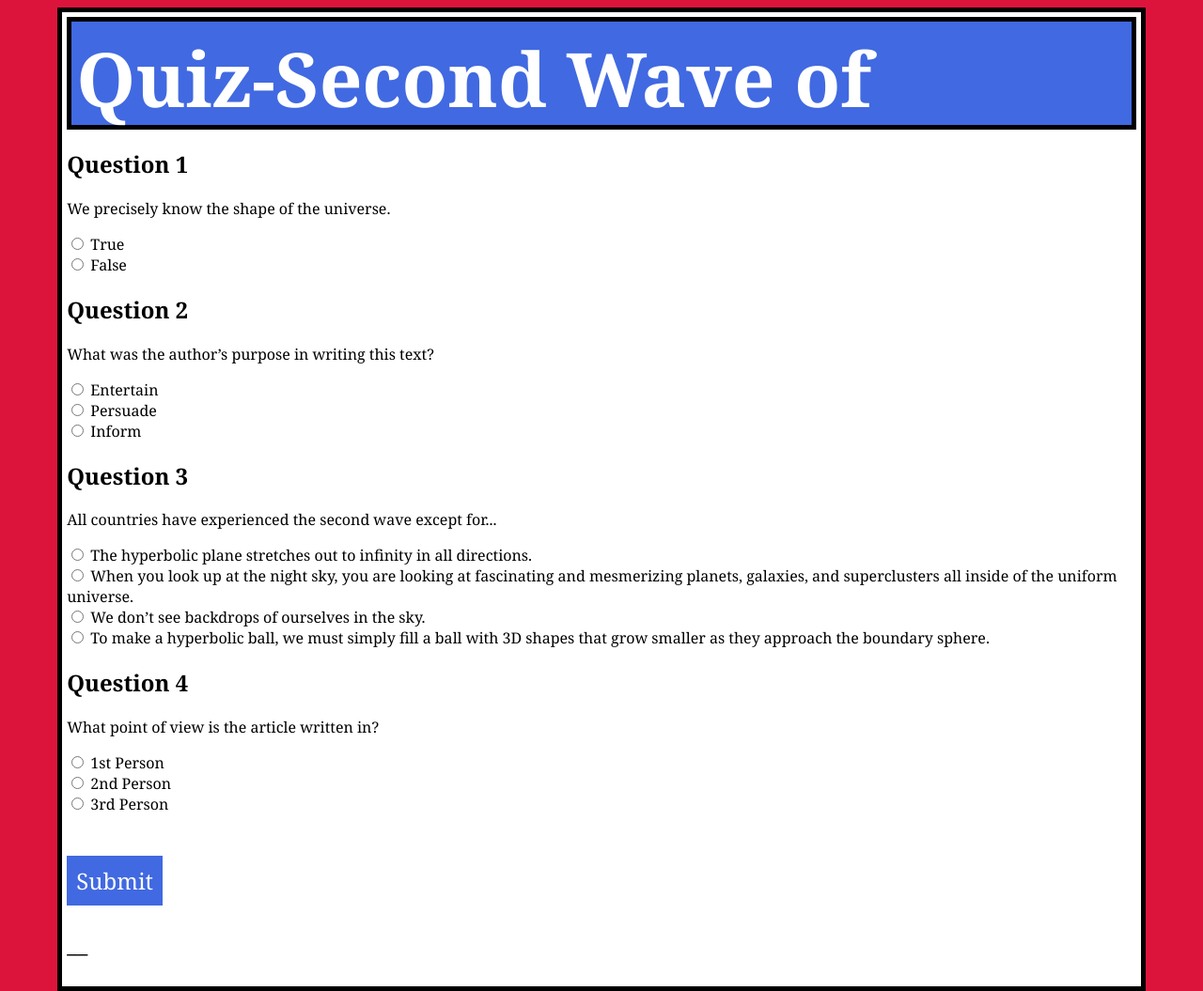
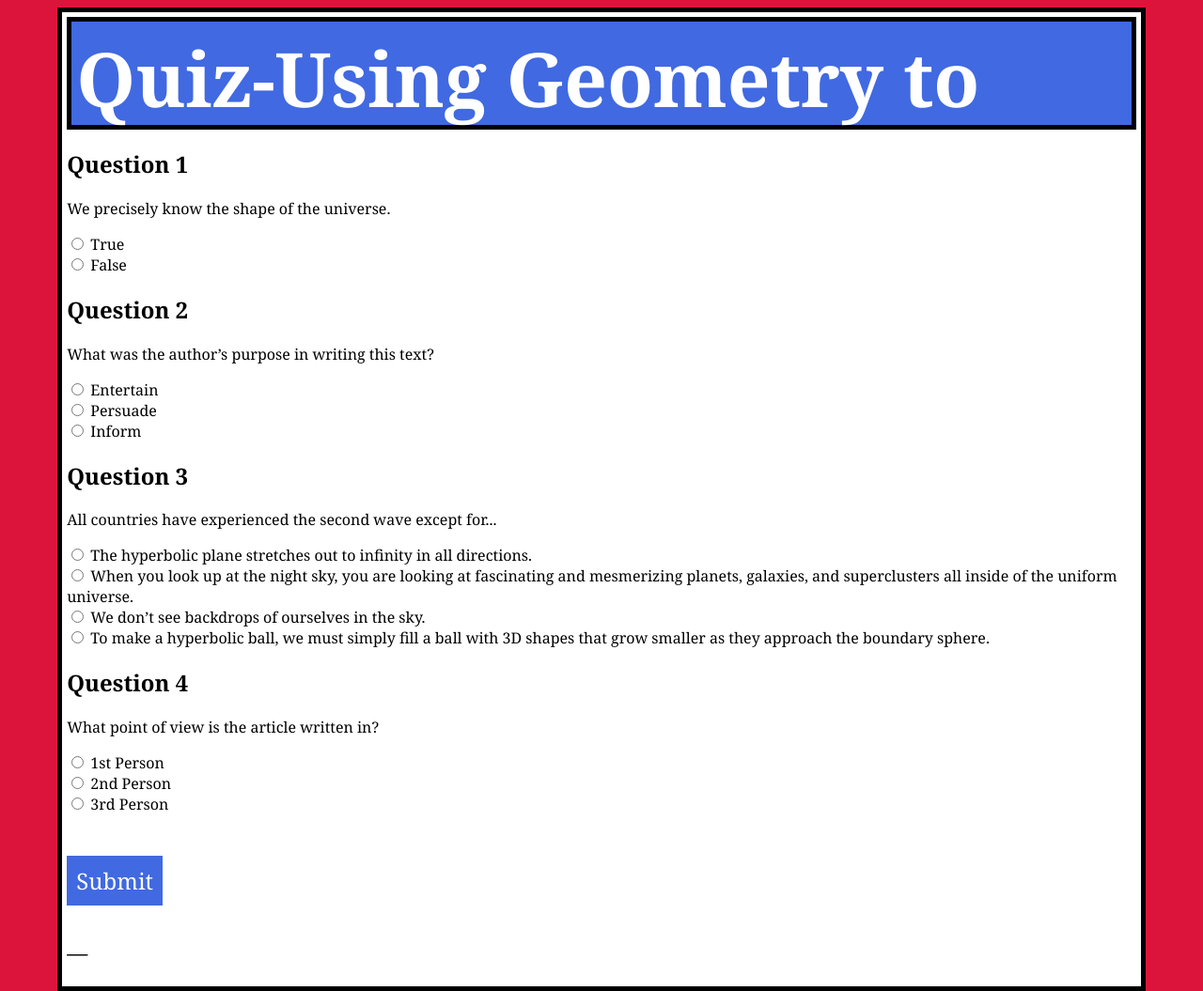
Before and after one commit to NSPortfolio/UsingGeometrytoUncovertheShapeoftheUniverseQuiz, a plain HTML site: page index.html in a window 1280 px wide. Shown: the whole page at 94% size. Drawn offline with Linux system fonts and the light colour scheme.

Commit message:
Update index.html

```diff
--- a/index.html
+++ b/index.html
@@ -4,7 +4,7 @@
 			<title>Quiz-Using Geometry to Uncover the Shape of the Universe Quiz</title>
 				<div style = "width: 90%;border: 5px black solid;margin: auto;padding: 5px;background-color: white;" id="main">
 				<div style="margin-top:0; border:5px solid black; padding:5px; height:100px;background-color:RoyalBlue;color:white;" id="header">
-					<h1 style = "color:white;font-family:georgia;font-size:80px;margin-top:0;"> Quiz-Second Wave of Covid-19 </h1>
+					<h1 style = "color:white;font-family:georgia;font-size:80px;margin-top:0;"> Quiz-Using Geometry to Uncover the Shape of the Universe Quiz </h1>
 				</div>
 
 			<form id = "form1" action = " ">
```
